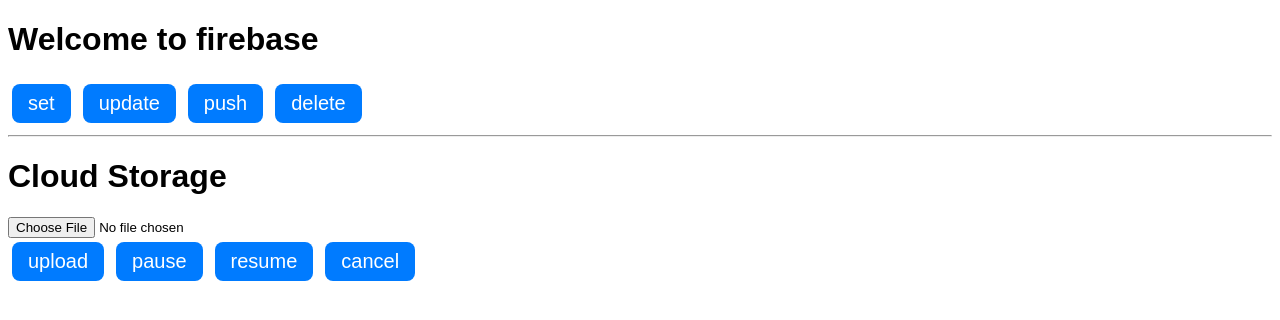
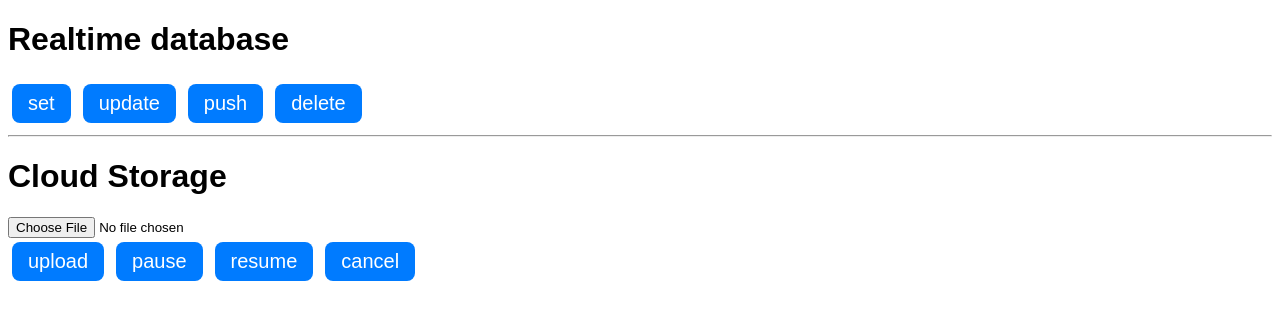
Before and after one commit to AyumiizZ/ku_learning, a plain HTML site: page firebase_tutorial/public/index.html in a window 1280 px wide. Drawn offline with Linux system fonts and the light colour scheme; no server answers.

Commit message:
:art: edit some text

```diff
--- a/firebase_tutorial/public/index.html
+++ b/firebase_tutorial/public/index.html
@@ -10,7 +10,7 @@
 </head>
 
 <body>
-  <h1>Welcome to firebase</h1>
+  <h1>Realtime database</h1>
   <pre id="realtime-data"></pre>
   <button onclick="setData()">set</button>
   <button onclick="updateData()">update</button>
```
